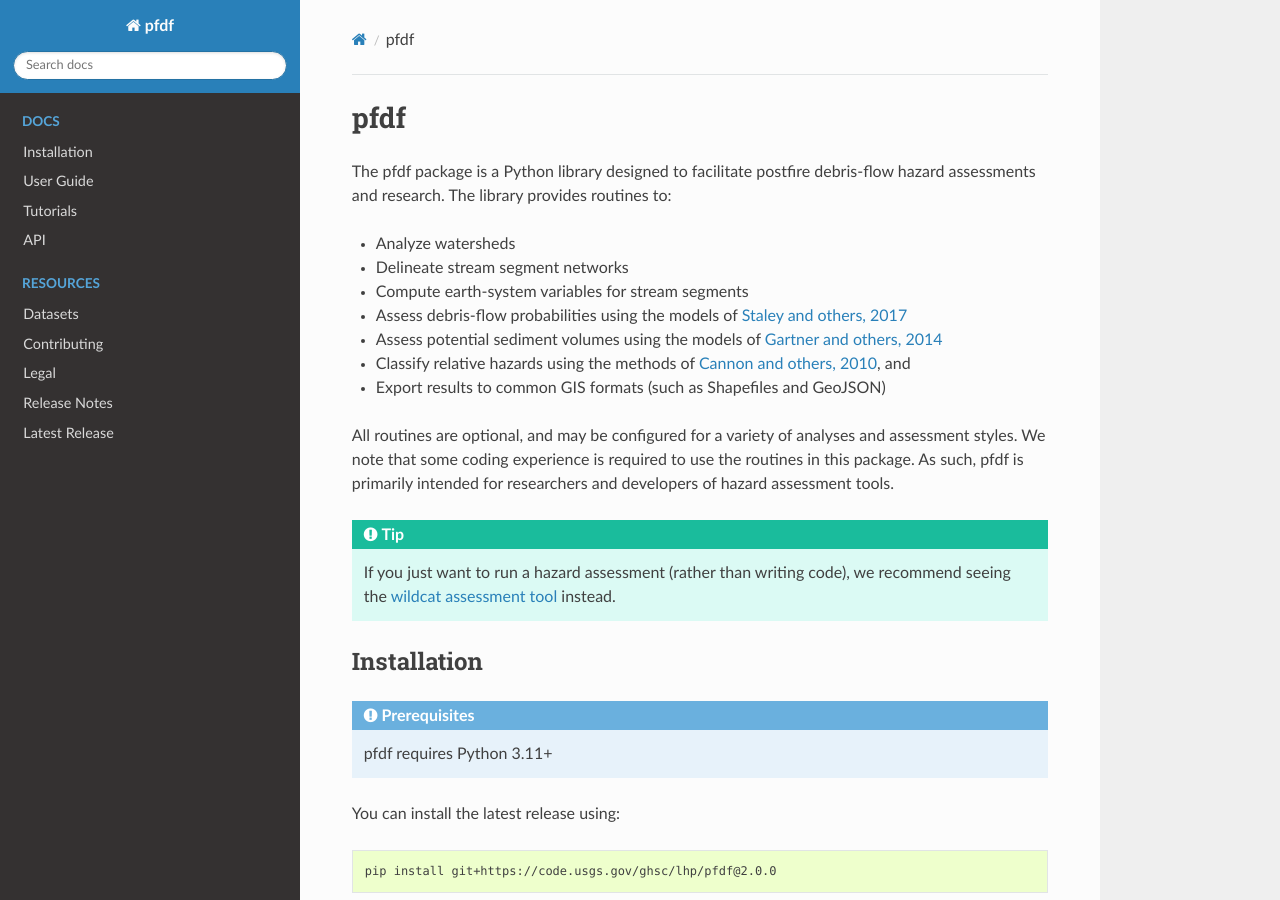
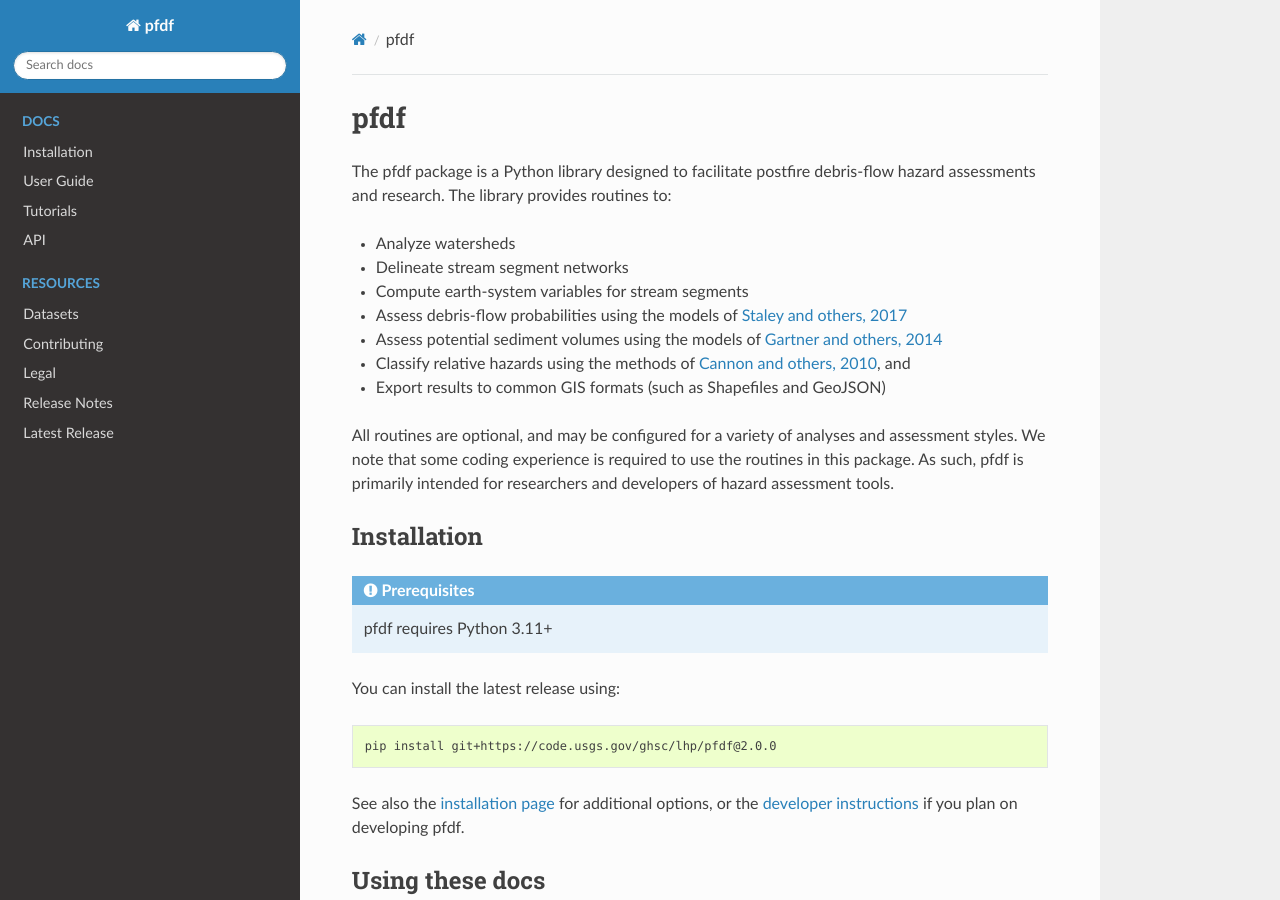
Before and after one commit to JonKing93/pfdf, a Sphinx documentation site: the page built from docs/index.rst, in a window 1280 px wide and 900 px high. Built offline with Sphinx 7.4.7 and the Read the Docs theme 2.0.0, drawn with Linux system fonts in a browser that asks for light colours.

Commit message:
removed reference to wildcat from the docs

```diff
--- a/docs/index.rst
+++ b/docs/index.rst
@@ -14,10 +14,6 @@ The pfdf package is a Python library designed to facilitate postfire debris-flow
 * Export results to common GIS formats (such as Shapefiles and GeoJSON)
 
 All routines are optional, and may be configured for a variety of analyses and assessment styles. We note that some coding experience is required to use the routines in this package. As such, pfdf is primarily intended for researchers and developers of hazard assessment tools.
-
-.. tip::
-
-    If you just want to run a hazard assessment (rather than writing code), we recommend seeing the `wildcat assessment tool <https://code.usgs.gov/ghsc/lhp/wildcat>`_ instead.
 
 
 Installation
```
